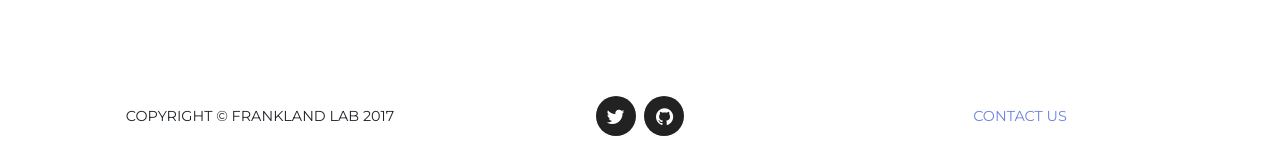
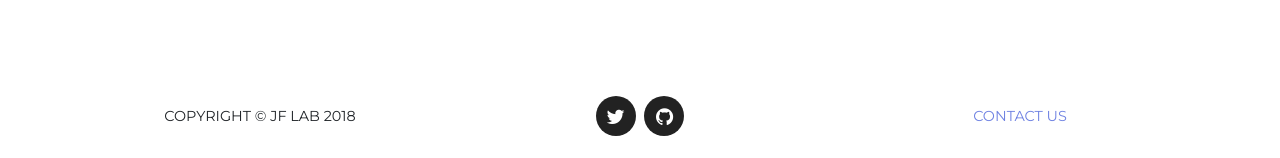
Before and after one commit to jf-lab/jflab, a Jekyll site: the page built from index.html, in a window 1280 px wide and 900 px high, scrolled down 10208 px. Shown: the part 739-897 px from the top of the window. Built offline with Jekyll 4.4.1, drawn with Linux system fonts in a browser that asks for light colours; emoji names are drawn with the system emoji font; some web fonts are replaced.

Commit message:
footer copytright

```diff
--- a/_includes/footer.html
+++ b/_includes/footer.html
@@ -2,7 +2,7 @@
   <div class="container">
     <div class="row text-center">
       <div class="col-sm-4">
-        <span class="copyright">Copyright &copy; Frankland Lab 2017</span>
+        <span class="copyright">Copyright &copy; JF Lab 2018</span>
       </div>
       <div class="col-sm-4">
         <ul class="list-inline social-buttons">
```
